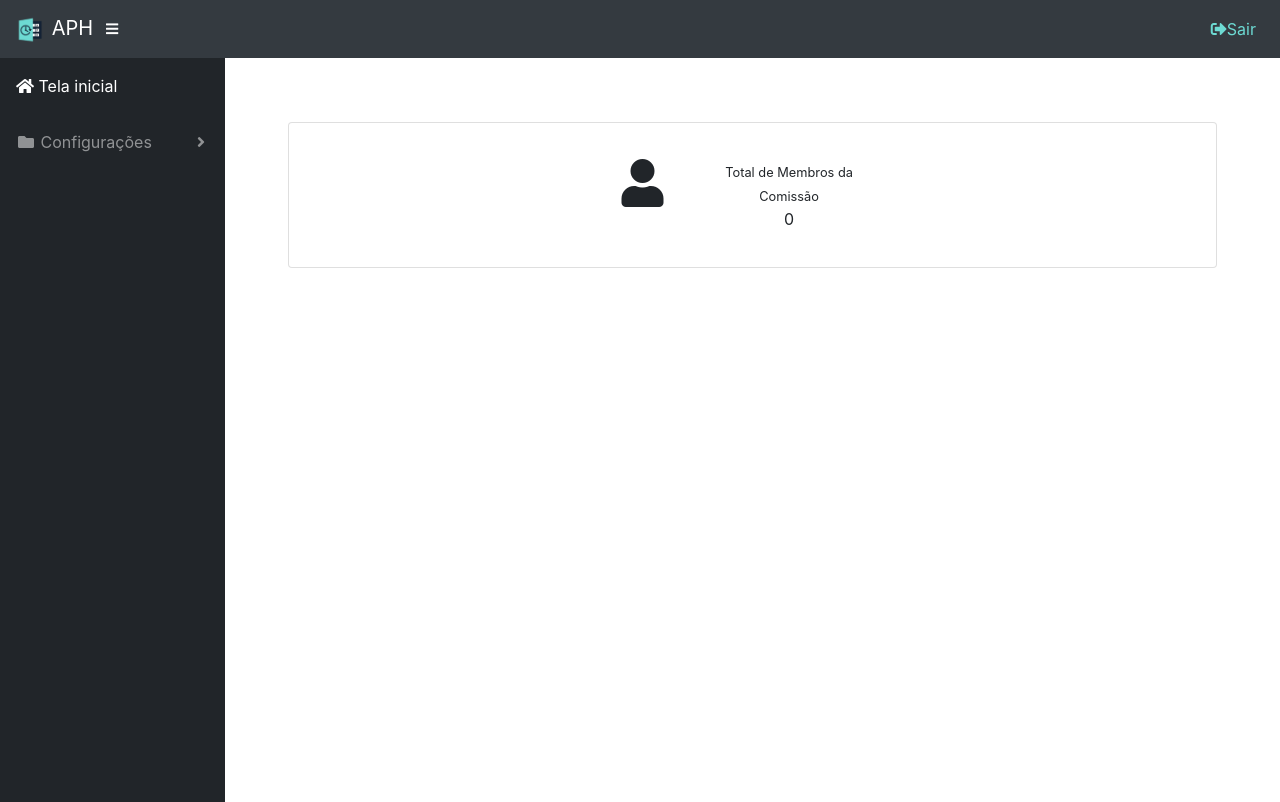
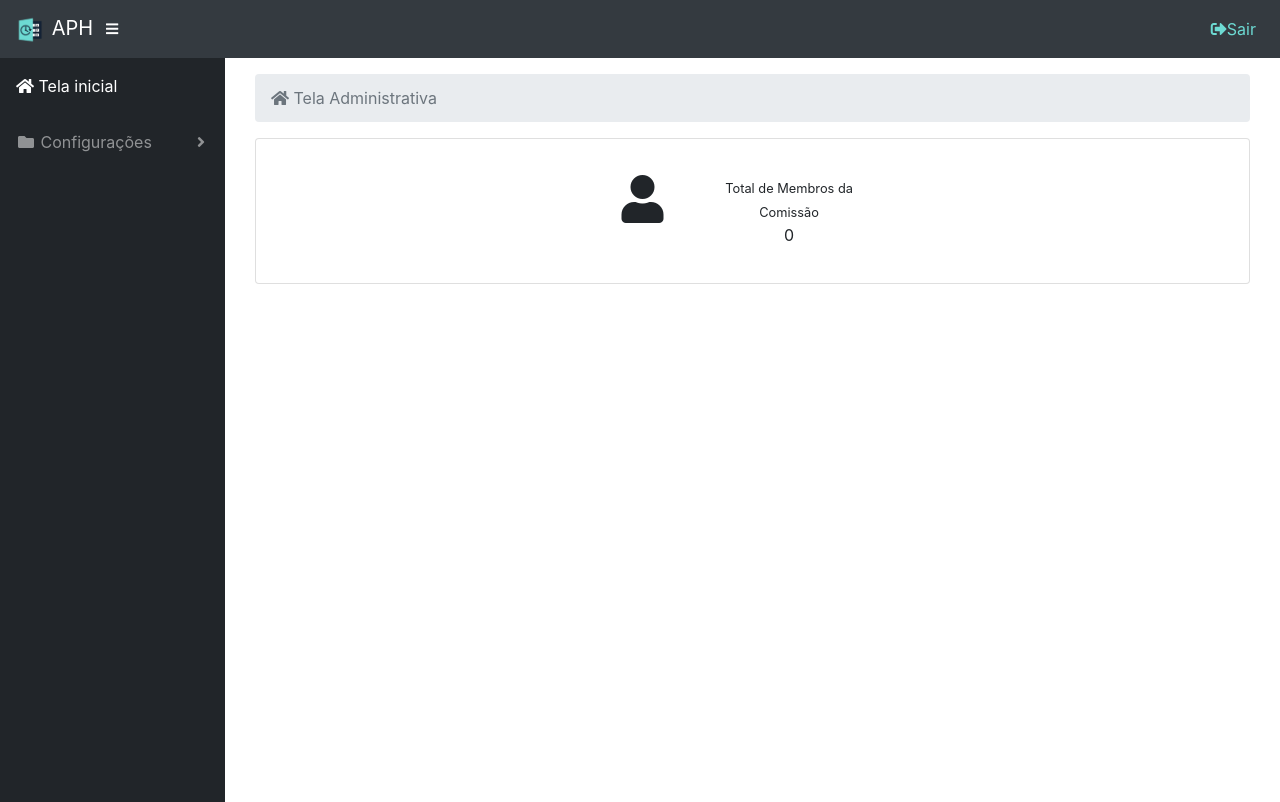
Before and after one commit to raphaelramosds/aph, a CodeIgniter app: page /aph/Admin in a window 1280 px wide. Run offline with CodeIgniter, Linux system fonts and the light colour scheme; the visitor is signed in with stand-in values (Sample User, id 1); data comes from the database, SQL or seed files in the repository.

Commit message:
Tela administrador modificação

```diff
--- a/src/application/views/Admin/index.php
+++ b/src/application/views/Admin/index.php
@@ -6,9 +6,18 @@
 <div id="content-wrapper">
 
 <div class="container-fluid">
-    <div class="col-md-12 p-5">
+    <div class="col-md-12">
+        <nav aria-label="breadcrumb">
+          <ol class="breadcrumb">
+            <li class="breadcrumb-item active" aria-current="page">
+                <i class="fa fa-home"></i> Tela Administrativa
+            </li>
+          </ol>
+        </nav>
+    </div>
+    <div class="col-md-12">
         <div class="card" style="width: 100%;">
-            <div class="card-body ml-auto mr-auto">
+            <div class="card-body ml-auto mr-auto" >
                 <p class="card-text">
                     <div class="row">
                         <div class="col-md-3 text-center">
```
